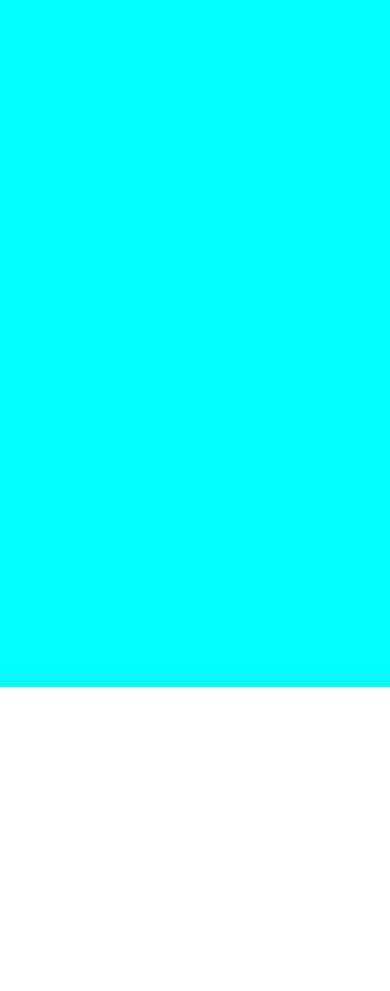
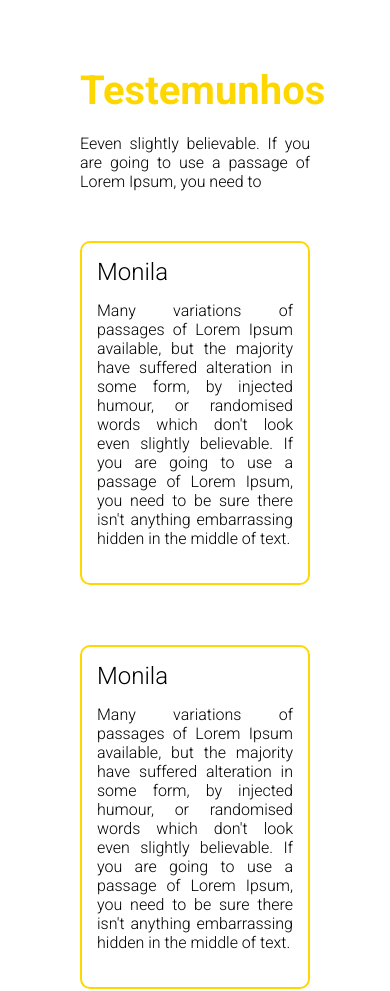
Before and after one commit to salvador-mdev/projeto-cafeteria, a plain HTML site: page index.html in a window 390 px wide. Shown: the part 5420-6411 px from the top of the page. Before the commit the page ends 6107 px from the top, so only its background shows below. Drawn offline with Linux system fonts and the light colour scheme.

Commit message:
section testimonials concluida

```diff
--- a/index.html
+++ b/index.html
@@ -81,41 +81,23 @@
                 <h2>Nossa galeria</h2>
                 <p>Lorem ipsum dolor sit amet consectetur adipisicing elit. Dolorum quam tempore quas ad obcaecati maxime deleniti sed similique, ab cupiditate distinctio, vero mollitia quisquam dolorem at soluta debitis vel sapiente?</p>
             </div>
-            <div class="foto1">
-                <!-- <img src="src/images/img-1.png" alt="foto 1"> -->
-            </div>
+            <div class="foto1"></div>
 
-            <div class="foto2">
-                <!-- <img src="src/images/img-2.png" alt="foto 2"> -->
-            </div>
+            <div class="foto2"></div>
 
-            <div class="foto3">
-                <!-- <img src="src/images/img-3.png" alt="foto 3"> -->
-            </div>
+            <div class="foto3"></div>
 
-            <div class="foto4">
-                <!-- <img src="src/images/img-4.png" alt="foto 4"> -->
-            </div>
+            <div class="foto4"></div>
 
-            <div class="foto5">
-                <!-- <img src="src/images/img-5.png" alt="foto 5"> -->
-            </div>
+            <div class="foto5"></div>
 
-            <div class="foto6">
-                <!-- <img src="src/images/img-6.png" alt="foto 6"> -->
-            </div>
+            <div class="foto6"></div>
 
-            <div class="foto7">
-                <!-- <img src="src/images/img-7.png" alt="foto 7"> -->
-            </div>
+            <div class="foto7"></div>
 
-            <div class="foto8">
-                <!-- <img src="src/images/img-8.png" alt="foto 8"> -->
-            </div>
+            <div class="foto8"></div>
 
-            <div class="foto9">
-                <!-- <img src="src/images/img-9.png" alt="foto 9"> -->
-            </div>
+            <div class="foto9"></div>
         </div>
 
         <a href="#" class="btn">Learn More</a>
@@ -152,7 +134,29 @@
     </section>
 
     <section class="testimonials">
-        <div class="container"></div>
+        <div class="container">
+            <div class="informacoes">
+                <h2>Testemunhos</h2>
+                <p>Eeven slightly believable. If you are going to use a passage of Lorem Ipsum, you need to</p>
+            </div>
+
+            <div class="testemunhas">
+                <div class="testemunho1">
+                    <h2>Monila</h2>
+                    <p>Many variations of passages of Lorem Ipsum available, but the majority have suffered alteration in some form, by injected humour, or randomised words which don't look even slightly believable. If you are going to use a passage of Lorem Ipsum, you need to be sure there isn't anything embarrassing hidden in the middle of text.</p>
+                </div>
+
+                <div class="testemunho2">
+                    <h2>Monila</h2>
+                    <p>Many variations of passages of Lorem Ipsum available, but the majority have suffered alteration in some form, by injected humour, or randomised words which don't look even slightly believable. If you are going to use a passage of Lorem Ipsum, you need to be sure there isn't anything embarrassing hidden in the middle of text.</p>
+                </div>
+
+                <div class="testemunho3">
+                    <h2>Monila</h2>
+                    <p>Many variations of passages of Lorem Ipsum available, but the majority have suffered alteration in some form, by injected humour, or randomised words which don't look even slightly believable. If you are going to use a passage of Lorem Ipsum, you need to be sure there isn't anything embarrassing hidden in the middle of text.</p>
+                </div>
+            </div>
+        </div>
     </section>
 
     <footer class="footer" id="contato">
--- a/src/css/testimonials.css
+++ b/src/css/testimonials.css
@@ -1,7 +1,59 @@
 /* SECTION TESTIMONIALS */
 
 .testimonials .container {
-    width: 100%;
-    height: 700px;
-    background-color: aqua;
+    max-width: 100%;
+    max-height: 100%;
+    padding: 80px;
 }
+
+.testimonials .container .informacoes h2 {
+    margin-bottom: 20px;
+    font-size: 40px;
+    font-weight: bold;
+    color: gold;
+}
+
+.testimonials .container p {
+    margin-bottom: 20px;
+    text-align: justify;
+}
+
+.testimonials .container .testemunhas {
+    display: flex;
+    max-height: 500px;
+}
+
+.testimonials .container .testemunhas h2 {
+    padding-bottom: 15px;
+}
+
+.testimonials .container .testemunhas .testemunho1, .testimonials .container .testemunhas .testemunho2, .testimonials .container .testemunhas .testemunho3 {
+    flex: 1 1 0;
+    border: solid 2px gold;
+    border-radius: 10px;
+    padding: 15px;
+}
+
+.testimonials .container .testemunhas .testemunho1, .testimonials .container .testemunhas .testemunho3 {
+    margin-bottom: 150px;
+}
+
+.testimonials .container .testemunhas .testemunho2:nth-child(2) {
+    margin: 150px 25px 0 25px;
+
+}
+
+@media (max-width: 900px) {
+    .testimonials .container .testemunhas {
+        flex-direction: column;
+    }
+
+    .testimonials .container .testemunhas .testemunho1, .testimonials .container .testemunhas .testemunho3 {
+        margin: 30px 0;
+    }
+
+    .testimonials .container .testemunhas .testemunho2:nth-child(2) {
+        margin: 30px 0;
+
+    }
+}
```
